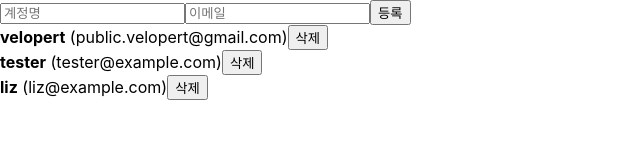
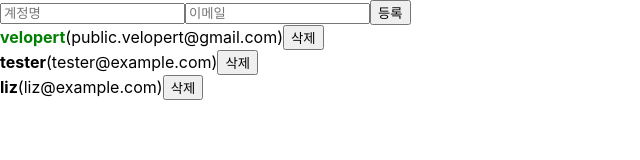
Before and after one commit to redzzzi/react-demo-24summer, a React (Create React App) app: page / in a window 1280 px wide. Shown: the top 160 px of the page, without its empty margins (0-640 px from the left). Built offline with nearby package versions, Linux system fonts and the light colour scheme.

Commit message:
practice : user 매핑 삼항연산자
- 해당 id에 토글이 적용되면, 현재 active 값과 반대로

```diff
--- a/src/App.js
+++ b/src/App.js
@@ -25,6 +25,7 @@ function App() {
       id: 1,
       username: "velopert",
       email: "public.velopert@gmail.com",
+      active: true,
     },
     {
       id: 2,
@@ -35,6 +36,7 @@ function App() {
       id: 3,
       username: "liz",
       email: "liz@example.com",
+      active: false,
     },
   ]);
 
@@ -45,6 +47,7 @@ function App() {
       id: nextId.current,
       username,
       email,
+      active: false,
     };
     setUsers([...users, user]);
 
@@ -58,6 +61,14 @@ function App() {
 
   const onRemove = (id) => {
     setUsers(users.filter((user) => user.id !== id));
+  };
+
+  const onToggle = (id) => {
+    setUsers(
+      users.map((user) =>
+        user.id === id ? { ...user, active: !user.active } : user
+      )
+    );
   };
 
   return (
--- a/src/UserList.js
+++ b/src/UserList.js
@@ -3,7 +3,16 @@ import React from "react";
 function User({ user, onRemove }) {
   return (
     <div>
-      <b>{user.username}</b> <span>({user.email})</span>
+      <b
+        style={{
+          cursor: "pointer",
+          color: user.active ? "green" : "black",
+        }}
+      >
+        {user.username}
+      </b>
+
+      <span>({user.email})</span>
       <button onClick={() => onRemove(user.id)}>삭제</button>
     </div>
   );
```
